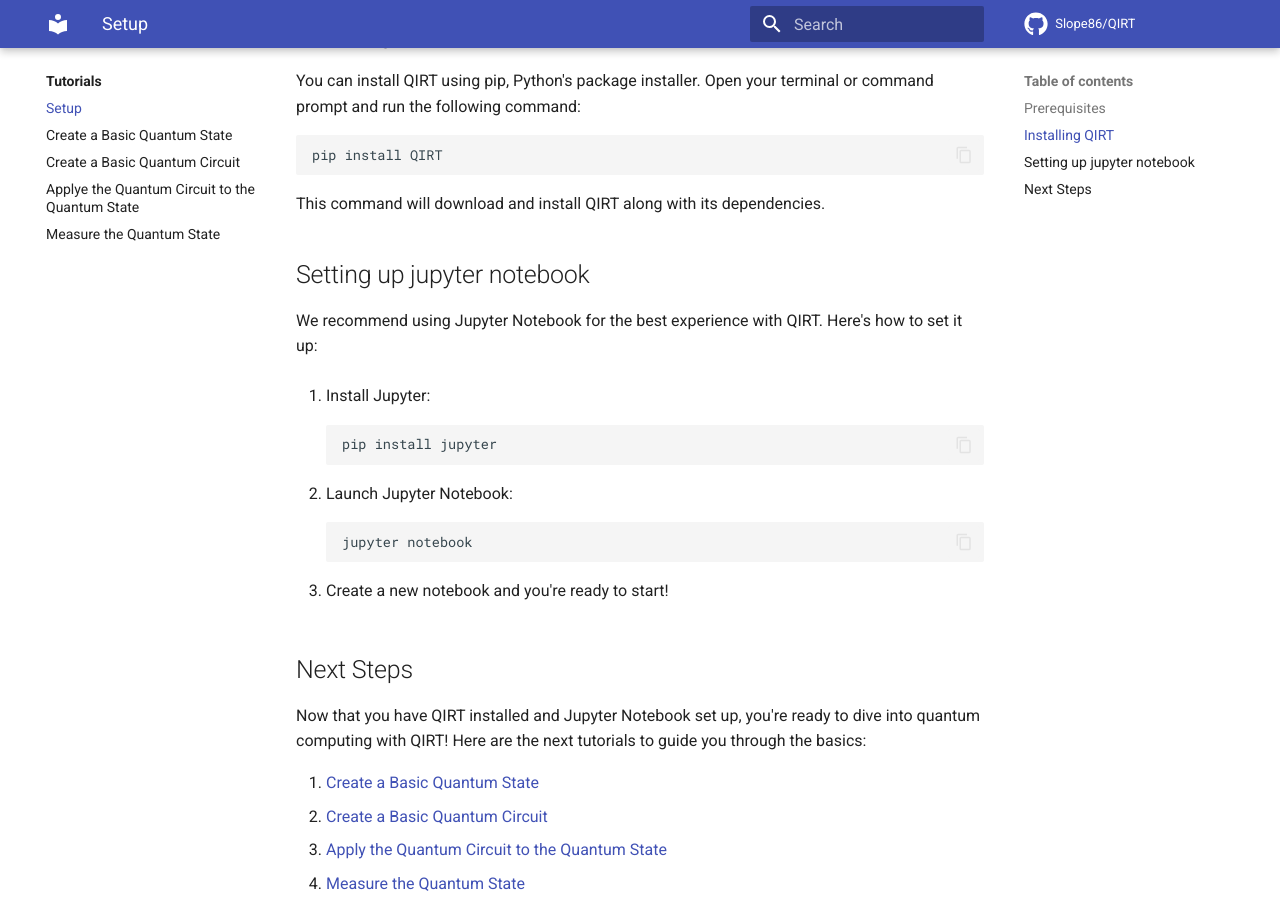
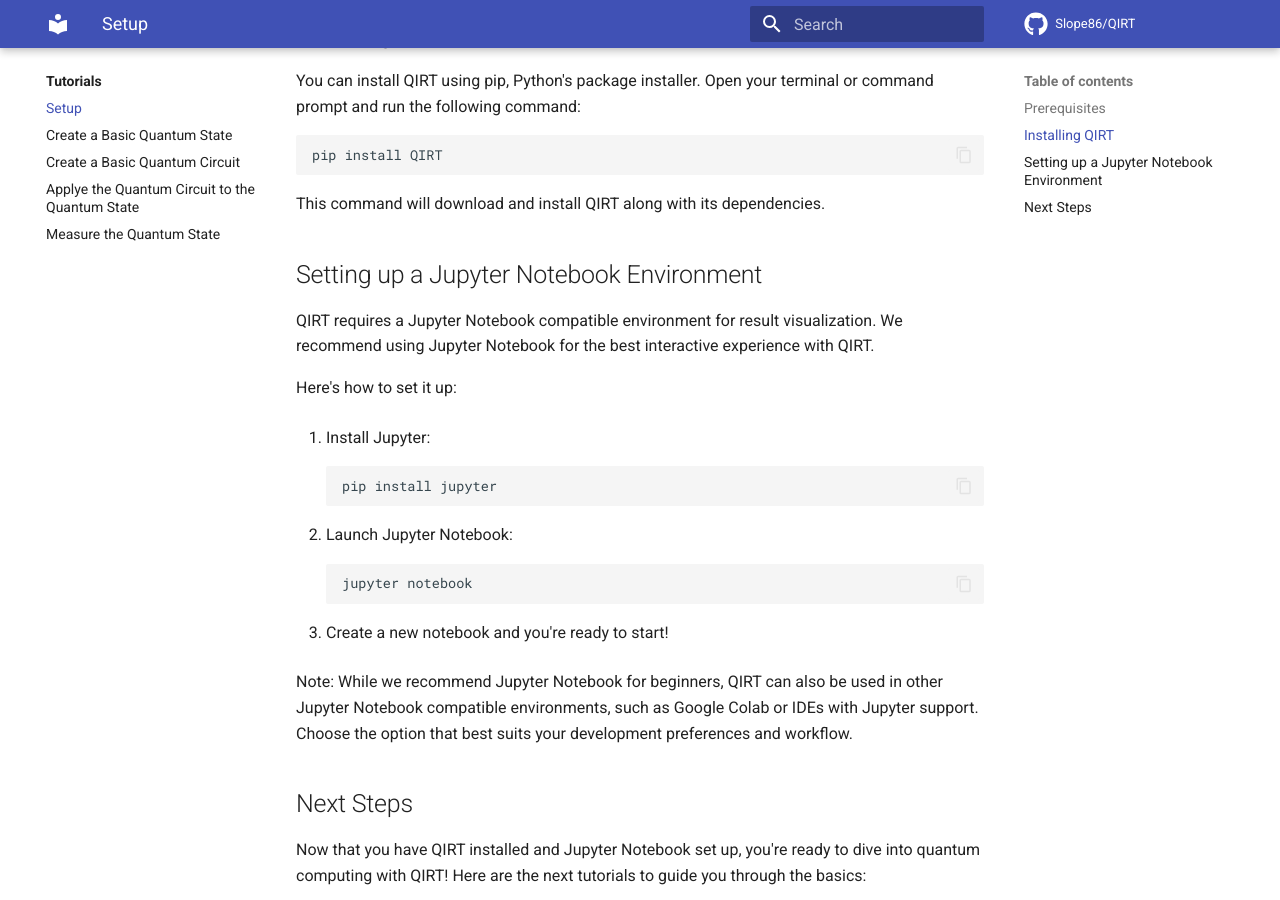
Before and after one commit to Slope86/QIRT, an MkDocs documentation site: the page built from docs/tutorials/setup.md, in a window 1280 px wide and 900 px high, scrolled down 444 px. Built offline with MkDocs 1.6.1 and Material for MkDocs 9.7.7, drawn with Linux system fonts in a browser that asks for light colours; comment, search, counter and statistics services are not loaded.

Commit message:
docs: Update setup instructions for Jupyter Notebook compatibility

```diff
--- a/docs/tutorials/setup.md
+++ b/docs/tutorials/setup.md
@@ -16,9 +16,11 @@ pip install QIRT
 
 This command will download and install QIRT along with its dependencies.
 
-## Setting up jupyter notebook
+## Setting up a Jupyter Notebook Environment
 
-We recommend using Jupyter Notebook for the best experience with QIRT. Here's how to set it up:
+QIRT requires a Jupyter Notebook compatible environment for result visualization. We recommend using Jupyter Notebook for the best interactive experience with QIRT.
+
+Here's how to set it up:
 
 1. Install Jupyter:
 
@@ -34,6 +36,8 @@ We recommend using Jupyter Notebook for the best experience with QIRT. Here's ho
 
 3. Create a new notebook and you're ready to start!
 
+Note: While we recommend Jupyter Notebook for beginners, QIRT can also be used in other Jupyter Notebook compatible environments, such as Google Colab or IDEs with Jupyter support. Choose the option that best suits your development preferences and workflow.
+
 ## Next Steps
 
 Now that you have QIRT installed and Jupyter Notebook set up, you're ready to dive into quantum computing with QIRT! Here are the next tutorials to guide you through the basics:
```
